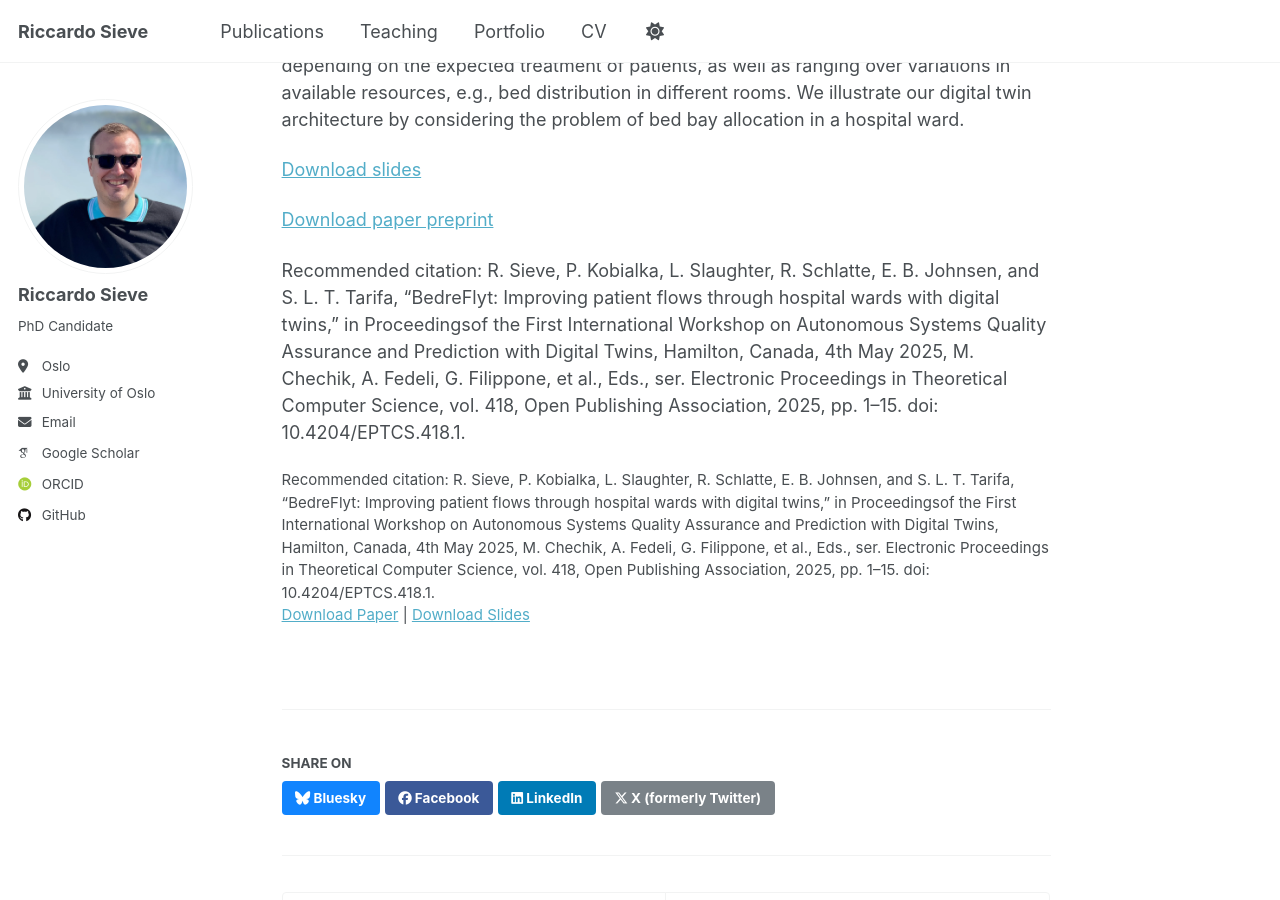
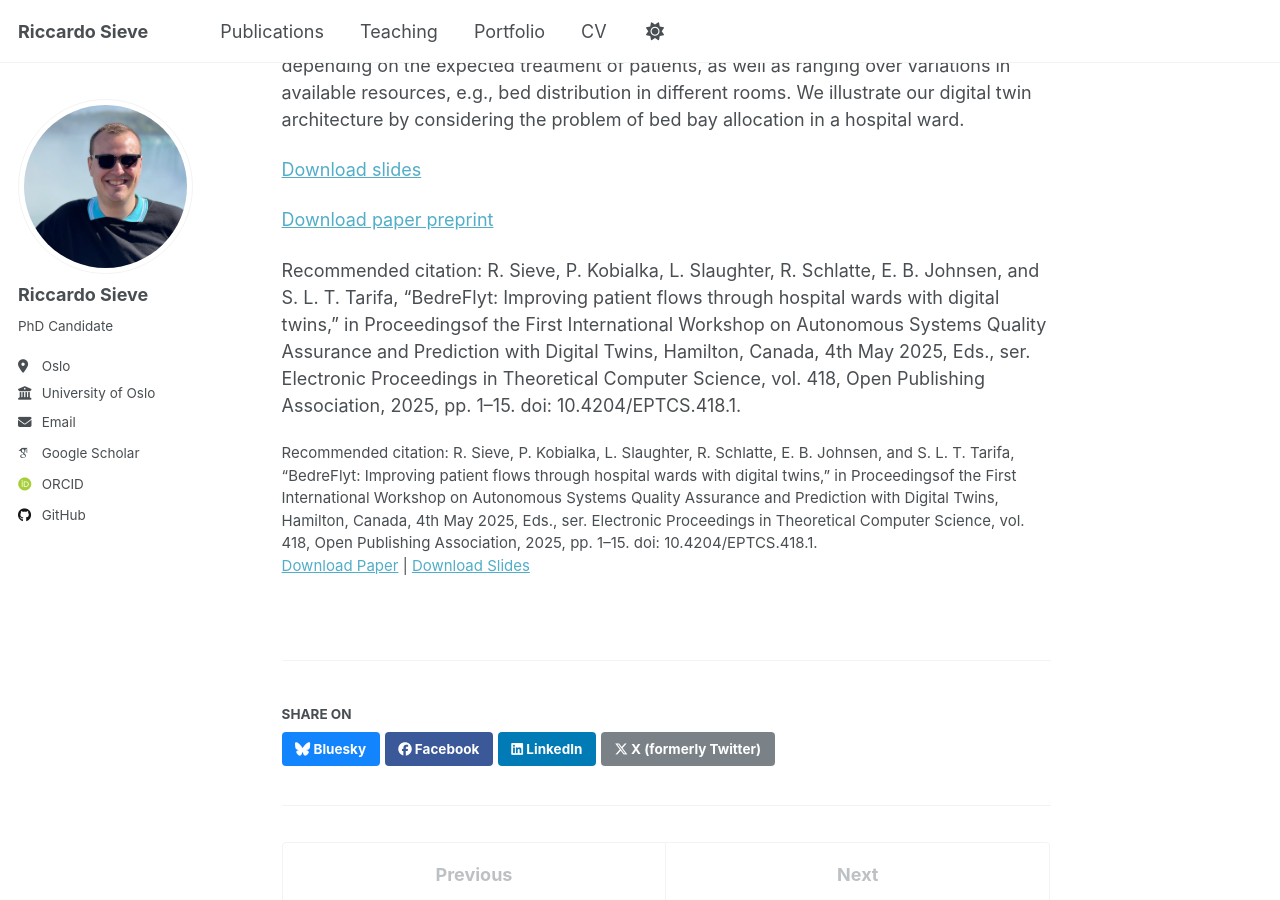
Before and after one commit to sievericcardo/sievericcardo.github.io, a Jekyll site: the page built from _publications/2025-05-01-25-asqap.md, in a window 1280 px wide and 900 px high, scrolled down 577 px. Built offline with Jekyll 4.4.1, drawn with Linux system fonts in a browser that asks for light colours; some web fonts are replaced; a script that is not in the unit is left out.

Commit message:
Changed citation

```diff
--- a/_publications/2025-05-01-25-asqap.md
+++ b/_publications/2025-05-01-25-asqap.md
@@ -8,7 +8,7 @@ date: 2025-05-01
 venue: '1st International Workshop on Autonomous System Quality Assurance and Prediction with Digital Twins (ASQAP 2025). EPTCS 2025.'
 slidesurl: 'http://sievericcardo.github.io/files/asqap2025-bedreflyt-slides.pdf'
 paperurl: 'http://sievericcardo.github.io/files/25-asqap.pdf'
-citation: 'R. Sieve, P. Kobialka, L. Slaughter, R. Schlatte, E. B. Johnsen, and S. L. T. Tarifa, “BedreFlyt: Improving patient flows through hospital wards with digital twins,” in Proceedingsof the First International Workshop on Autonomous Systems Quality Assurance and Prediction with Digital Twins, Hamilton, Canada, 4th May 2025, M. Chechik, A. Fedeli, G. Filippone, et al., Eds., ser. Electronic Proceedings in Theoretical Computer Science, vol. 418, Open Publishing Association, 2025, pp. 1–15. doi: 10.4204/EPTCS.418.1.'
+citation: 'R. Sieve, P. Kobialka, L. Slaughter, R. Schlatte, E. B. Johnsen, and S. L. T. Tarifa, “BedreFlyt: Improving patient flows through hospital wards with digital twins,” in Proceedingsof the First International Workshop on Autonomous Systems Quality Assurance and Prediction with Digital Twins, Hamilton, Canada, 4th May 2025, Eds., ser. Electronic Proceedings in Theoretical Computer Science, vol. 418, Open Publishing Association, 2025, pp. 1–15. doi: 10.4204/EPTCS.418.1.'
 ---
 Digital twins are emerging as a valuable tool for short-term decision-making as well as for long-term strategic planning across numerous domains, including process industry, energy, space, transport, and healthcare. This paper reports on our ongoing work on designing a digital twin to enhance resource planning, e.g., for the in-patient ward needs in hospitals. By leveraging executable formal models for system exploration, ontologies for knowledge representation and an SMT solver for constraint satisfiability, our approach aims to explore hypothetical “what-if” scenarios to improve strategic planning processes, as well as to solve concrete, short-term decision-making tasks. Our proposed solution uses the executable formal model to turn a stream of arriving patients, that need to be hospitalized, into a stream of optimization problems, e.g., capturing daily inpatient ward needs, that can be solved by SMT techniques. The knowledge base, which formalizes domain knowledge, is used to model the needed configuration in the digital twin, allowing the twin to support both short-term decision-making and long-term strategic planning by generating scenarios spanning average-case as well as worst-case resource needs, depending on the expected treatment of patients, as well as ranging over variations in available resources, e.g., bed distribution in different rooms. We illustrate our digital twin architecture by considering the problem of bed bay allocation in a hospital ward.
 
@@ -16,4 +16,4 @@ Digital twins are emerging as a valuable tool for short-term decision-making as
 
 [Download paper preprint](http://sievericcardo.github.io/files/25-asqap.pdf)
 
-Recommended citation: R. Sieve, P. Kobialka, L. Slaughter, R. Schlatte, E. B. Johnsen, and S. L. T. Tarifa, “BedreFlyt: Improving patient flows through hospital wards with digital twins,” in Proceedingsof the First International Workshop on Autonomous Systems Quality Assurance and Prediction with Digital Twins, Hamilton, Canada, 4th May 2025, M. Chechik, A. Fedeli, G. Filippone, et al., Eds., ser. Electronic Proceedings in Theoretical Computer Science, vol. 418, Open Publishing Association, 2025, pp. 1–15. doi: 10.4204/EPTCS.418.1.
+Recommended citation: R. Sieve, P. Kobialka, L. Slaughter, R. Schlatte, E. B. Johnsen, and S. L. T. Tarifa, “BedreFlyt: Improving patient flows through hospital wards with digital twins,” in Proceedingsof the First International Workshop on Autonomous Systems Quality Assurance and Prediction with Digital Twins, Hamilton, Canada, 4th May 2025, Eds., ser. Electronic Proceedings in Theoretical Computer Science, vol. 418, Open Publishing Association, 2025, pp. 1–15. doi: 10.4204/EPTCS.418.1.
```
